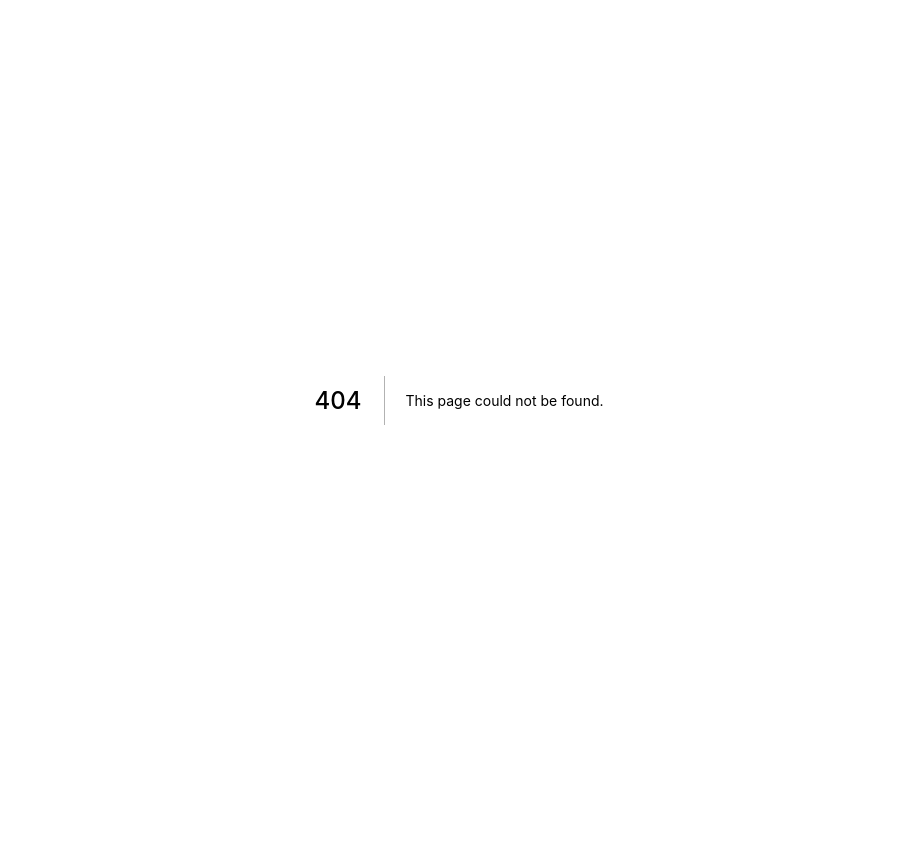
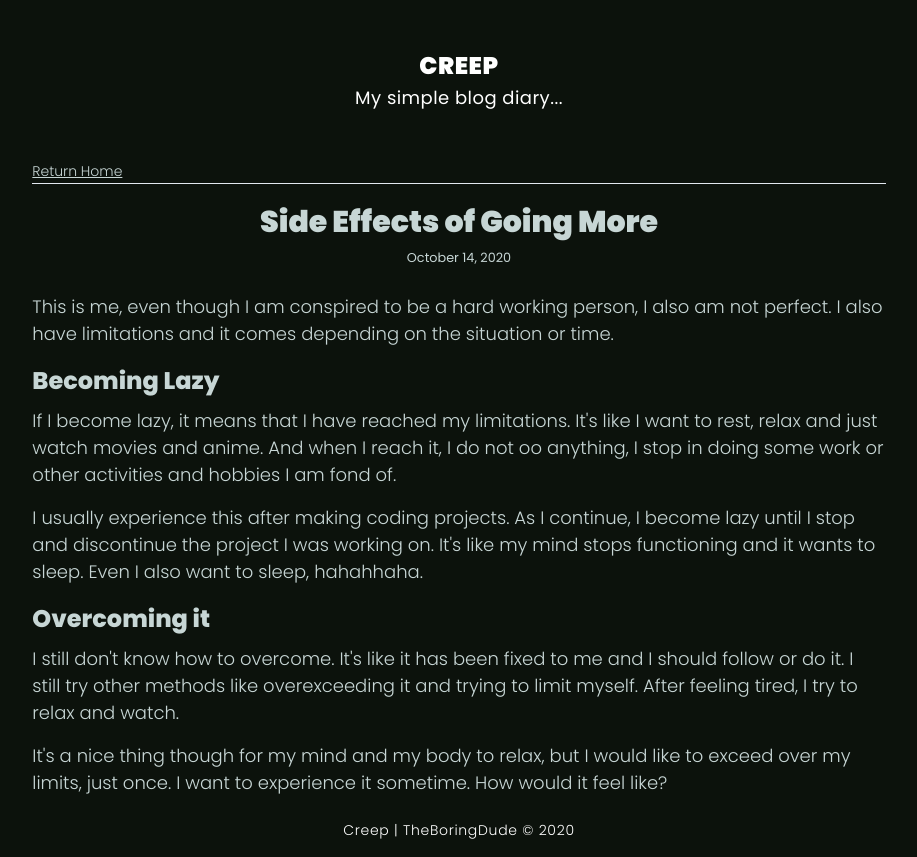
Before and after one commit to tbdsux/creep, a Next.js app: page /blog/side-effects-of-going-more in a window 1280 px wide. Before the commit this address had no page. Shown: the whole page, without its empty margins (181-1098 px from the left). Before the commit the page ends 800 px from the top, so only its background shows below. Built offline with nearby package versions, Linux system fonts and the light colour scheme.

Commit message:
Add new blog

```diff
--- /dev/null
+++ b/pages/blog/side-effects-of-going-more/index.mdx
@@ -0,0 +1,23 @@
+import BlogLayout from '../../../components/_BlogLayout'
+
+export const meta = {
+  title: 'Side Effects of Going More',
+  description: 'The more I want to, the more I would not want to.',
+  date: 'October 14, 2020',
+}
+
+export default ({ children }) => <BlogLayout meta={meta}>{children}</BlogLayout>
+
+This is me, even though I am conspired to be a hard working person, I also am not perfect. I also have limitations and it comes depending on the situation or time.
+
+## Becoming Lazy
+
+If I become lazy, it means that I have reached my limitations. It's like I want to rest, relax and just watch movies and anime. And when I reach it, I do not oo anything, I stop in doing some work or other activities and hobbies I am fond of.
+
+I usually experience this after making coding projects. As I continue, I become lazy until I stop and discontinue the project I was working on. It's like my mind stops functioning and it wants to sleep. Even I also want to sleep, hahahhaha.
+
+## Overcoming it
+
+I still don't know how to overcome. It's like it has been fixed to me and I should follow or do it. I still try other methods like overexceeding it and trying to limit myself. After feeling tired, I try to relax and watch.
+
+It's a nice thing though for my mind and my body to relax, but I would like to exceed over my limits, just once. I want to experience it sometime. How would it feel like?
```
